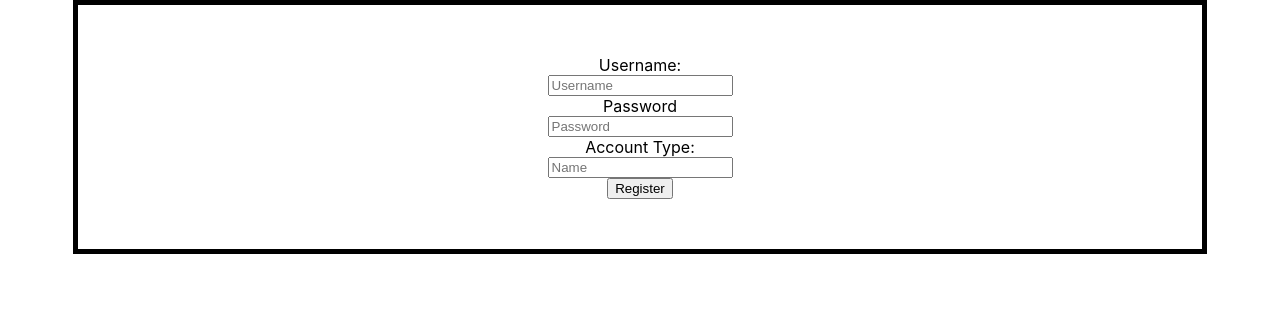
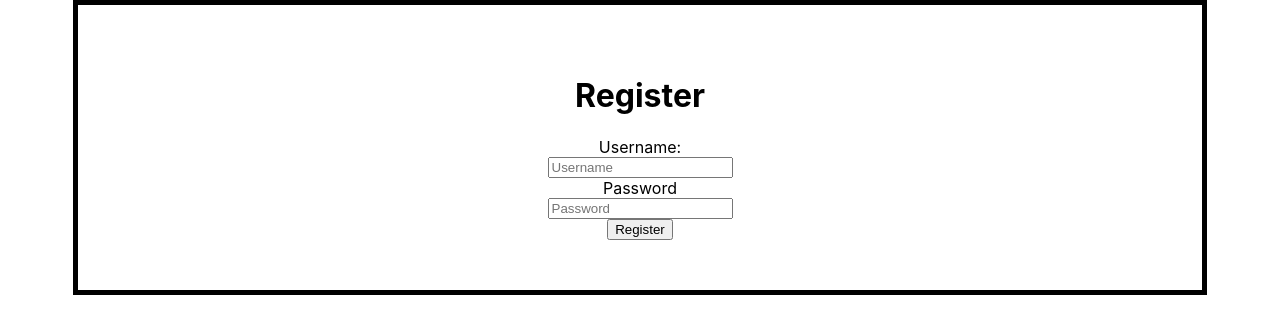
Before and after one commit to bw-eu-use-my-tech-stuff/FE, a React (Create React App) app in the folder yoursmineyours/: page /register in a window 1280 px wide. Shown: the top 334 px of the page. Built offline with nearby package versions, Linux system fonts and the light colour scheme.

Commit message:
For Petar to check.

```diff
--- a/yoursmineyours/src/components/DashboardAfterOwnerLogin.js
+++ b/yoursmineyours/src/components/DashboardAfterOwnerLogin.js
@@ -10,6 +10,7 @@ function DashboardAfterOwnerLogin(props) {
 
   return (
     <div>
+      <h1>Product Owner Dashboard</h1>
       <button onClick={goToAddItem}>Add Item</button>
       <button>Delete Item</button>
     </div>
--- a/yoursmineyours/src/components/ListOfRentItems.js
+++ b/yoursmineyours/src/components/ListOfRentItems.js
@@ -22,7 +22,6 @@ function ItemsForRent(){
         <div>
             {
               dataFromAPI.map((item, index) => {
-                // console.log(item);
                 return <RentItemCard key={index} data={item} />;
             })
             }
--- a/yoursmineyours/src/components/OwnerLogin.js
+++ b/yoursmineyours/src/components/OwnerLogin.js
@@ -1,10 +1,12 @@
 import React, { useState } from "react";
 import "../styles/Login.css";
+import axios from "axios";
 
 function OwnerLogin(props) {
   const [user, setUser] = useState({
     username: "",
-    password: ""
+    password: "",
+    account_type: "owner",
   });
 
   const changeHandler = event => {
@@ -16,35 +18,43 @@ function OwnerLogin(props) {
 
   const submitHandler = event => {
       event.preventDefault();
-      props.history.push('/ownerDashboard');
-      // Here add the object to the backend.
-      console.log(user);
-    }
+
+      axios
+      .post('https://use-my-tech-stuff-eu.herokuapp.com/api/auth/login', user)
+      .then(response => {
+        console.log(response);
+        props.history.push('/ownerDashboard');
+      })
+      .catch(error => {
+        console.log(error);
+      });
+    };
 
     const goToRegister = event => {
       event.preventDefault();
-      props.history.push('/register');
+      props.history.push('/');
     }
 
   return (
     <div>
       <form className="loginForm">
+        <h1>Login:</h1>
         <label>Email:</label>
         <input
           type="text"
-          placeholder="email"
-          name="email"
+          placeholder="Username:"
+          name="username"
           onChange={event => changeHandler(event)}
         />
         <label>Password</label>
         <input
-          type="text"
+          type="password"
           placeholder="password"
           name="password"
           onChange={event => changeHandler(event)}
         />
         <button onClick={submitHandler}>Login</button>
-        <button onClick={event => goToRegister(event)}>Need to Register</button>
+        <button onClick={event => goToRegister(event)}>Need to Register?</button>
       </form>
     </div>
   );
@@ -52,4 +62,5 @@ function OwnerLogin(props) {
 
 
 
+
 export default OwnerLogin;
--- a/yoursmineyours/src/components/OwnerRegister.js
+++ b/yoursmineyours/src/components/OwnerRegister.js
@@ -1,11 +1,12 @@
 import React, { useState } from "react";
 import "../styles/Login.css";
+import axios from "axios";
 
 function OwnerRegister(props) {
   const [registrar, setRegistrar] = useState({
     username: "",
     password: "",
-    account_type: ""
+    account_type: "owner"
   });
 
   const changeHandler = event => {
@@ -15,15 +16,30 @@ function OwnerRegister(props) {
       });
   };
 
-  const register = event => {
-      event.preventDefault();
+  const handleSubmit = event => {
+    event.preventDefault();
+    console.log(event);
+    axios.post('https://use-my-tech-stuff-eu.herokuapp.com/api/auth/register', registrar)
+    .then(response => {
+      console.log(response);
       props.history.push('/login');
-      // Here add the object to the backend.
-    }
+
+
+    })
+    .catch(error => {
+      console.log(error);
+    })
+  }
+
+  // const register = event => {
+  //     event.preventDefault();
+      // props.history.push('/login');
+  //   }
 
   return (
     <div>
-      <form className="loginForm">
+      <form className="loginForm" onSubmit={handleSubmit}>
+        <h1>Register</h1>
         <label>Username:</label>
         <input
           type="text"
@@ -33,20 +49,26 @@ function OwnerRegister(props) {
         />
         <label>Password</label>
         <input
-          type="text"
+          type="password"
           placeholder="Password"
           name="password"
           onChange={event => changeHandler(event)}
         />
 
-        <label>Account Type:</label>
+        {/* <label>Account Type:</label>
         <input
         type="text"
         placeholder="Name"
         name="name"
         onChange={event => changeHandler(event)}
-        />
-        <button onClick={event => register(event)}>Register</button>
+        /> */}
+{/*
+        <select onChange={changeHandler}> Account Type:
+          <option value="renter">Renter</option>
+          <option value="owner">Owner</option>
+        </select> */}
+
+        <button>Register</button>
       </form>
     </div>
   );
```
